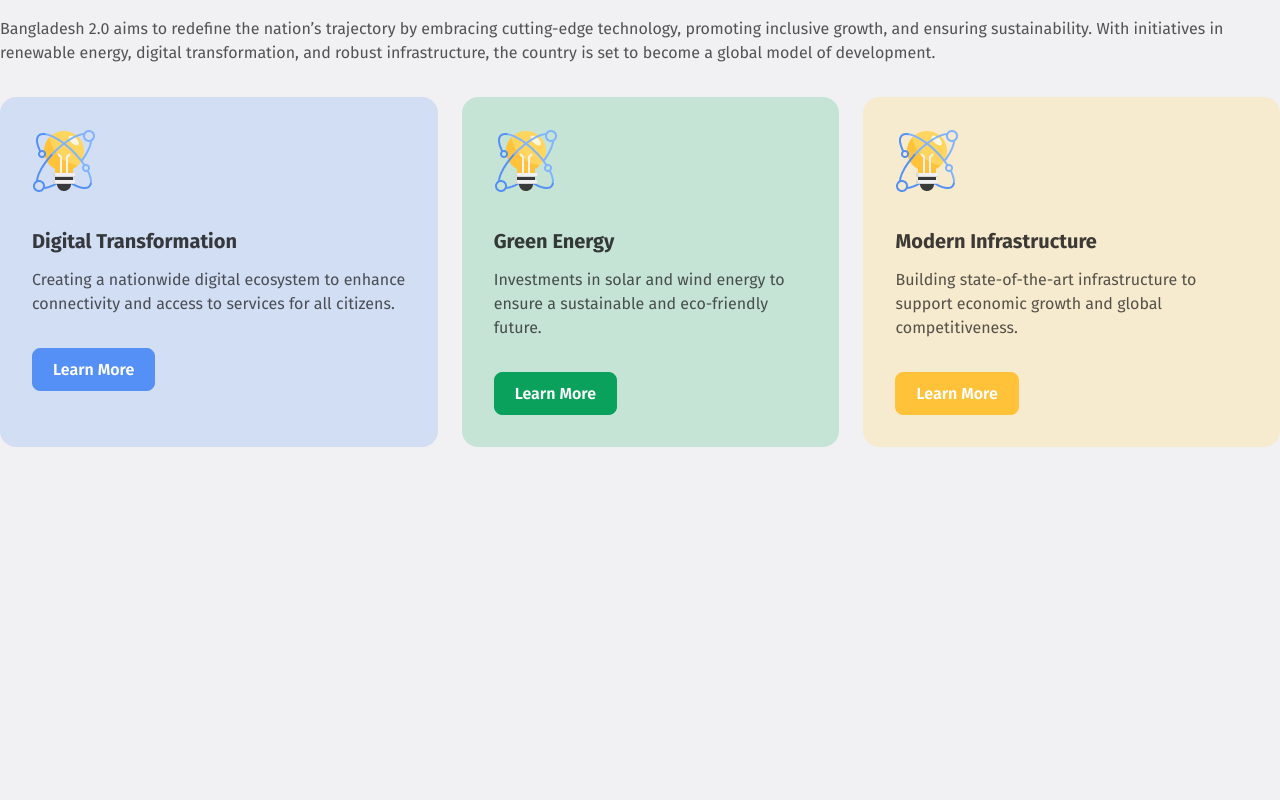
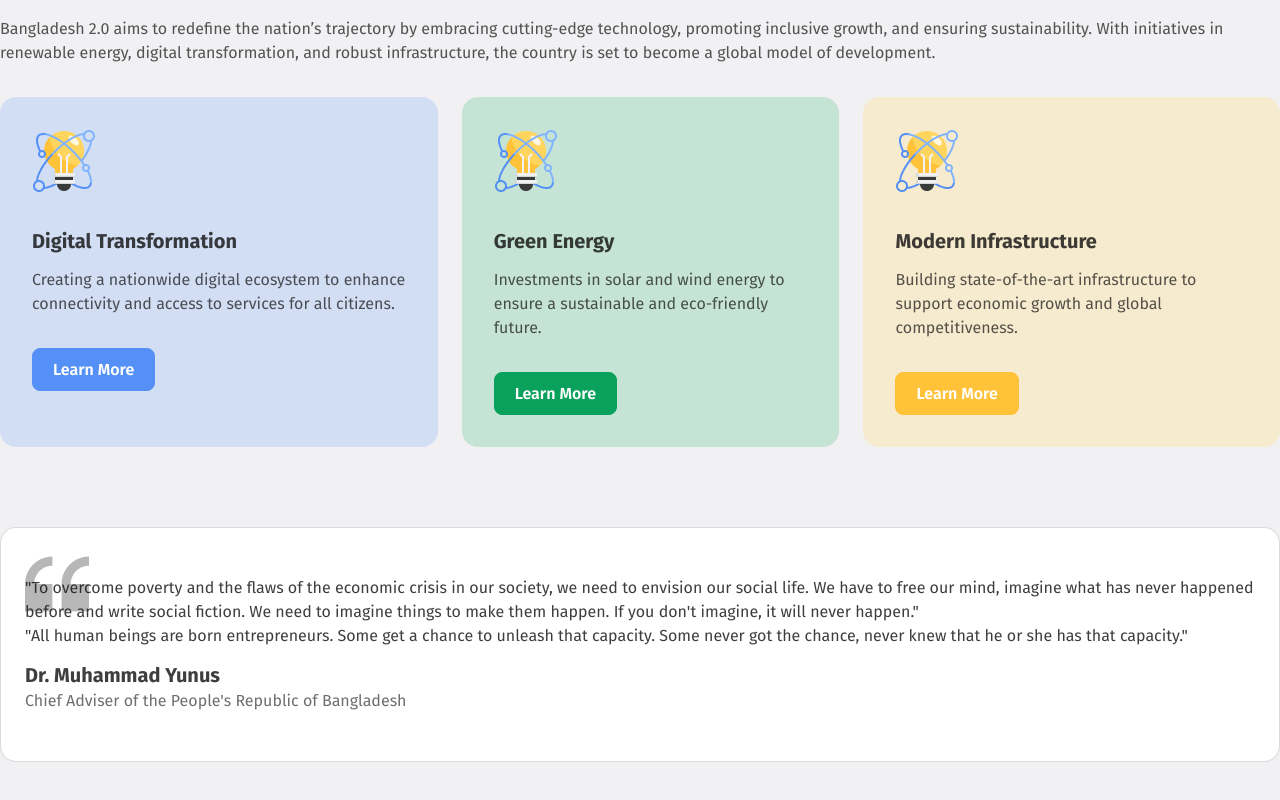
Before and after one commit to wpdevexpert/bangladesh-2.0, a plain HTML site: page index.html in a window 1280 px wide. Shown: the part 1221-2021 px from the top of the page. Before the commit the page ends 1748 px from the top, so only its background shows below. Drawn offline with Linux system fonts and the light colour scheme.

Commit message:
Quotation added

```diff
--- a/index.html
+++ b/index.html
@@ -99,6 +99,22 @@
                 </div>
             </div>
         </section>
+        <section class="quotation">
+            <div class="container">
+                <div class="quote-item">
+                    <p class="quote-message">
+                        "To overcome poverty and the flaws of the economic crisis in our society, we need to envision
+                        our social life. We have to free our mind, imagine what has never happened before and write
+                        social fiction. We need to imagine things to make them happen. If you don't imagine, it will
+                        never happen." <br />
+                        "All human beings are born entrepreneurs. Some get a chance to unleash that capacity. Some never
+                        got the chance, never knew that he or she has that capacity."
+                    </p>
+                    <h5 class="quote-author">Dr. Muhammad Yunus</h5>
+                    <p class="author-position">Chief Adviser of the People's Republic of Bangladesh</p>
+                </div>
+            </div>
+        </section>
     </main>
     <footer>
 
--- a/style.css
+++ b/style.css
@@ -249,3 +249,37 @@ section.hero {
     background-color: transparent;
     color: #FFC239;
 }
+
+/*quotation*/
+.quotation {
+    margin-bottom: 80px;
+}
+
+.quote-item {
+    padding: 48px 24px;
+    border-radius: 16px;
+    border: 1px solid rgba(14, 14, 14, 0.15);
+    background-color: #FFF;
+    background-image: url(assets/quote-bg.png);
+    background-repeat: no-repeat;
+    background-position: 2% 14%;
+}
+
+.quote-message {
+    color: rgba(14, 14, 14, 0.80);
+    font-size: 16px;
+    font-weight: 400;
+    line-height: 24px;
+    margin-bottom: 15px;
+}
+
+.quote-author {
+    margin-bottom: 2px;
+}
+
+.author-position {
+    color: rgba(14, 14, 14, 0.60);
+    font-size: 16px;
+    font-weight: 400;
+    line-height: 24px;
+}
```
